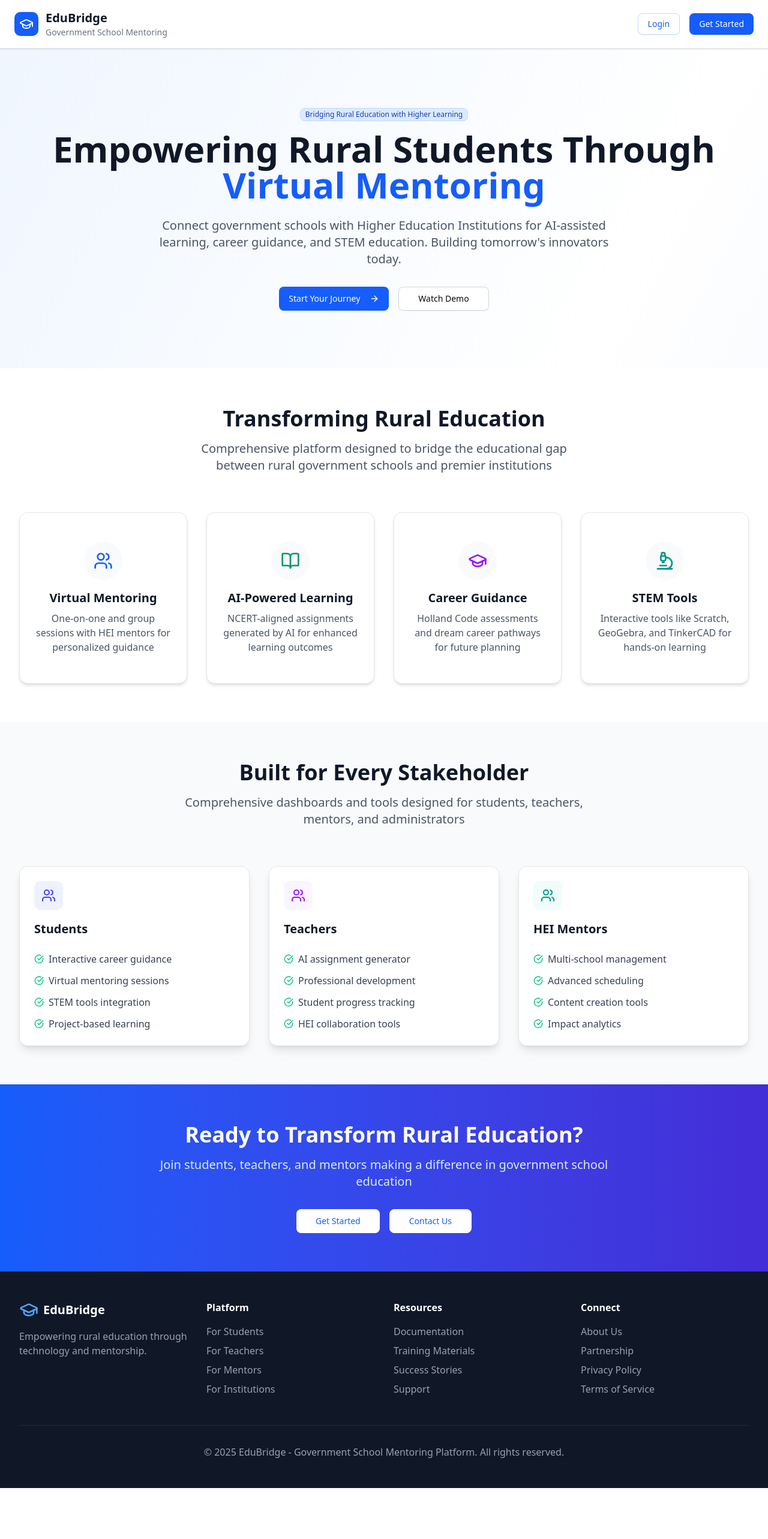
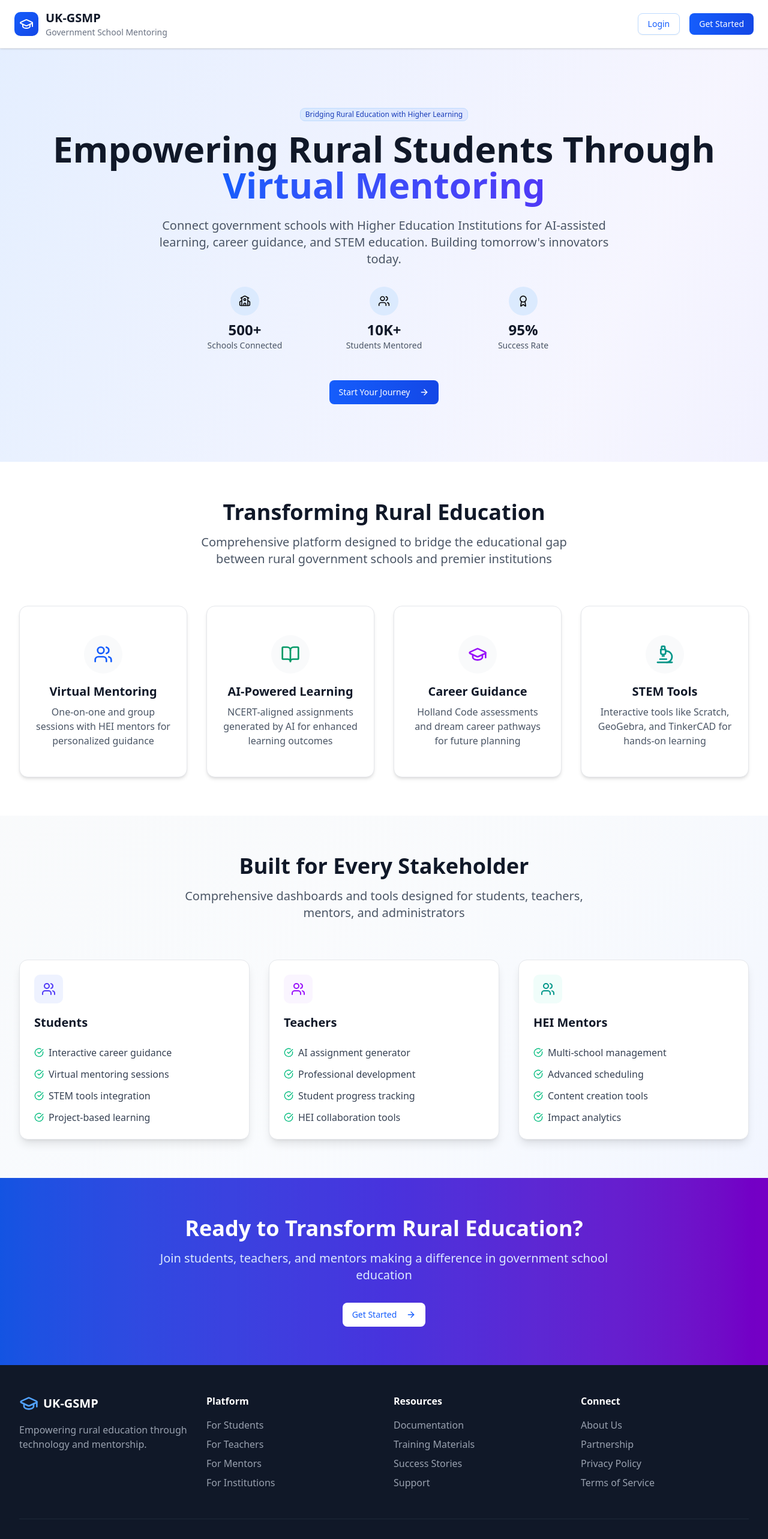
Before and after one commit to Harshit-pandey-bit/uttarakhand-study-management, a Next.js app in the folder client/: page / in a window 1280 px wide. Shown: the top 2566 px of the page at 60% size. Before the commit the page ends 2481 px from the top, so only its background shows below. Built offline with nearby package versions, Linux system fonts and the light colour scheme.

Commit message:
harsshit ki fielding set kr do

```diff
--- a/client/package.json
+++ b/client/package.json
@@ -16,6 +16,7 @@
     "clsx": "^2.1.1",
     "lucide-react": "^0.544.0",
     "next": "15.5.4",
+    "pnpm": "^10.17.1",
     "react": "19.1.0",
     "react-dom": "19.1.0",
     "tailwind-merge": "^3.3.1"
--- a/client/src/app/page.tsx
+++ b/client/src/app/page.tsx
@@ -9,34 +9,37 @@ import {
   Microscope,
   ArrowRight,
   CheckCircle,
-  Star
+  Star,
+  TrendingUp,
+  School,
+  Award
 } from 'lucide-react';
 
 export default function LandingPage() {
   return (
     <div className="min-h-screen bg-gradient-to-br from-blue-50 via-white to-indigo-50">
       {/* Header */}
-      <header className="bg-white shadow-sm border-b border-gray-200">
+      <header className="bg-white shadow-sm border-b border-gray-200 sticky top-0 z-50 backdrop-blur-md bg-white/95">
         <div className="w-full px-6">
           <div className="flex justify-between items-center py-4">
-            <div className="flex items-center space-x-3">
-              <div className="w-10 h-10 bg-blue-600 rounded-lg flex items-center justify-center">
+            <div className="flex items-center space-x-3 group cursor-pointer">
+              <div className="w-10 h-10 bg-gradient-to-br from-blue-600 to-blue-700 rounded-lg flex items-center justify-center transform transition-transform group-hover:scale-110 group-hover:rotate-3">
                 <GraduationCap className="h-6 w-6 text-white" />
               </div>
               <div>
-                <h1 className="text-xl font-bold text-gray-900">EduBridge</h1>
+                <h1 className="text-xl font-bold text-gray-900 group-hover:text-blue-600 transition-colors">UK-GSMP</h1>
                 <p className="text-sm text-gray-500">Government School Mentoring</p>
               </div>
             </div>
 
             <div className="flex items-center space-x-4">
               <Link href="/auth/login">
-                <Button variant="outline" className="text-blue-600 border-blue-200 hover:bg-blue-50">
+                <Button variant="outline" className="text-blue-600 border-blue-200 hover:bg-blue-50 hover:border-blue-300 transition-all duration-300 hover:shadow-md hover:-translate-y-0.5">
                   Login
                 </Button>
               </Link>
               <Link href="/auth/register">
-                <Button className="bg-blue-600 hover:bg-blue-700 text-white">
+                <Button className="bg-gradient-to-r from-blue-600 to-blue-700 hover:from-blue-700 hover:to-blue-800 text-white transition-all duration-300 hover:shadow-lg hover:-translate-y-0.5 transform">
                   Get Started
                 </Button>
               </Link>
@@ -46,30 +49,36 @@ export default function LandingPage() {
       </header>
 
       {/* Hero Section */}
-      <section className="py-16 lg:py-24">
-        <div className="max-w-7xl mx-auto px-4 sm:px-6 lg:px-8">
+      <section className="py-16 lg:py-24 relative overflow-hidden">
+        <div className="absolute inset-0 bg-gradient-to-r from-blue-600/5 to-indigo-600/5"></div>
+        <div className="max-w-7xl mx-auto px-4 sm:px-6 lg:px-8 relative">
           <div className="text-center">
-            <Badge className="mb-4 bg-blue-100 text-blue-800 border-blue-200">
+            <Badge className="mb-4 bg-gradient-to-r from-blue-100 to-indigo-100 text-blue-800 border-blue-200 hover:from-blue-200 hover:to-indigo-200 transition-all duration-300 cursor-default">
               Bridging Rural Education with Higher Learning
             </Badge>
-            <h1 className="text-4xl lg:text-6xl font-bold text-gray-900 mb-6">
+            <h1 className="text-4xl lg:text-6xl font-bold text-gray-900 mb-6 animate-in slide-in-from-bottom duration-1000">
               Empowering Rural Students Through{' '}
-              <span className="text-blue-600">Virtual Mentoring</span>
+              <span className="text-transparent bg-clip-text bg-gradient-to-r from-blue-600 to-indigo-600">Virtual Mentoring</span>
             </h1>
-            <p className="text-xl text-gray-600 mb-8 max-w-3xl mx-auto">
+            <p className="text-xl text-gray-600 mb-8 max-w-3xl mx-auto animate-in slide-in-from-bottom duration-1000 delay-200">
               Connect government schools with Higher Education Institutions for AI-assisted learning,
               career guidance, and STEM education. Building tomorrow's innovators today.
             </p>
 
+            {/* Interactive Stats */}
+            <div className="grid grid-cols-1 md:grid-cols-3 gap-6 mb-12 max-w-2xl mx-auto">
+              <StatCard number="500+" label="Schools Connected" icon={<School className="h-5 w-5" />} />
+              <StatCard number="10K+" label="Students Mentored" icon={<Users className="h-5 w-5" />} />
+              <StatCard number="95%" label="Success Rate" icon={<Award className="h-5 w-5" />} />
+            </div>
+
             <div className="flex flex-col sm:flex-row justify-center space-y-4 sm:space-y-0 sm:space-x-4">
               <Link href="/auth/register">
-                <Button size="lg" className="bg-blue-600 hover:bg-blue-700 text-white px-8 py-3">
-                  Start Your Journey <ArrowRight className="ml-2 h-5 w-5" />
+                <Button size="lg" className="bg-gradient-to-r from-blue-600 to-blue-700 hover:from-blue-700 hover:to-blue-800 text-white px-8 py-3 transition-all duration-300 hover:shadow-xl hover:-translate-y-1 transform group">
+                  Start Your Journey <ArrowRight className="ml-2 h-5 w-5 group-hover:translate-x-1 transition-transform" />
                 </Button>
               </Link>
-              <Button size="lg" variant="outline" className="border-gray-300 px-8 py-3">
-                Watch Demo
-              </Button>
+
             </div>
           </div>
         </div>
@@ -92,28 +101,32 @@ export default function LandingPage() {
               icon={<Users className="h-8 w-8 text-blue-600" />}
               title="Virtual Mentoring"
               description="One-on-one and group sessions with HEI mentors for personalized guidance"
+              color="blue"
             />
             <FeatureCard
               icon={<BookOpen className="h-8 w-8 text-emerald-600" />}
               title="AI-Powered Learning"
               description="NCERT-aligned assignments generated by AI for enhanced learning outcomes"
+              color="emerald"
             />
             <FeatureCard
               icon={<GraduationCap className="h-8 w-8 text-purple-600" />}
               title="Career Guidance"
               description="Holland Code assessments and dream career pathways for future planning"
+              color="purple"
             />
             <FeatureCard
               icon={<Microscope className="h-8 w-8 text-teal-600" />}
               title="STEM Tools"
               description="Interactive tools like Scratch, GeoGebra, and TinkerCAD for hands-on learning"
+              color="teal"
             />
           </div>
         </div>
       </section>
 
       {/* User Roles */}
-      <section className="py-16 bg-gray-50">
+      <section className="py-16 bg-gradient-to-br from-gray-50 to-blue-50/30">
         <div className="max-w-7xl mx-auto px-4 sm:px-6 lg:px-8">
           <div className="text-center mb-16">
             <h2 className="text-3xl lg:text-4xl font-bold text-gray-900 mb-4">
@@ -160,8 +173,9 @@ export default function LandingPage() {
       </section>
 
       {/* CTA Section */}
-      <section className="py-16 bg-gradient-to-r from-blue-600 to-indigo-700 text-white">
-        <div className="max-w-4xl mx-auto text-center px-4 sm:px-6 lg:px-8">
+      <section className="py-16 bg-gradient-to-r from-blue-600 via-indigo-600 to-purple-700 text-white relative overflow-hidden">
+        <div className="absolute inset-0 bg-black/10"></div>
+        <div className="max-w-4xl mx-auto text-center px-4 sm:px-6 lg:px-8 relative z-10">
           <h2 className="text-3xl lg:text-4xl font-bold mb-4">
             Ready to Transform Rural Education?
           </h2>
@@ -169,15 +183,12 @@ export default function LandingPage() {
             Join students, teachers, and mentors making a difference in government school education
           </p>
 
-          <div className="flex flex-col sm:flex-row justify-center space-y-4 sm:space-y-0 sm:space-x-4">
+          <div className="flex flex-col sm:flex-row justify-center">
             <Link href="/auth/register">
-              <Button size="lg" className="bg-white text-blue-600 hover:bg-gray-50 px-8 py-3">
-                Get Started
+              <Button size="lg" className="bg-white text-blue-600 hover:bg-gray-50 px-8 py-3 transition-all duration-300 hover:shadow-xl hover:-translate-y-1 transform group">
+                Get Started <ArrowRight className="ml-2 h-5 w-5 group-hover:translate-x-1 transition-transform" />
               </Button>
             </Link>
-            <Button size="lg" variant="outline" className="text-blue-600 border-white hover:bg-blue-600 hover:text-white px-8 py-3">
-                Contact Us
-            </Button>
           </div>
         </div>
       </section>
@@ -187,9 +198,9 @@ export default function LandingPage() {
         <div className="max-w-7xl mx-auto px-4 sm:px-6 lg:px-8">
           <div className="grid grid-cols-1 md:grid-cols-4 gap-8">
             <div>
-              <div className="flex items-center space-x-2 mb-4">
-                <GraduationCap className="h-8 w-8 text-blue-400" />
-                <span className="text-xl font-bold">EduBridge</span>
+              <div className="flex items-center space-x-2 mb-4 group cursor-pointer">
+                <GraduationCap className="h-8 w-8 text-blue-400 group-hover:text-blue-300 transition-colors" />
+                <span className="text-xl font-bold group-hover:text-blue-300 transition-colors">UK-GSMP</span>
               </div>
               <p className="text-gray-400">
                 Empowering rural education through technology and mentorship.
@@ -199,30 +210,30 @@ export default function LandingPage() {
             <div>
               <h3 className="font-semibold mb-4">Platform</h3>
               <ul className="space-y-2 text-gray-400">
-                <li><Link href="#" className="hover:text-white">For Students</Link></li>
-                <li><Link href="#" className="hover:text-white">For Teachers</Link></li>
-                <li><Link href="#" className="hover:text-white">For Mentors</Link></li>
-                <li><Link href="#" className="hover:text-white">For Institutions</Link></li>
+                <li><Link href="#" className="hover:text-blue-400 transition-colors duration-200">For Students</Link></li>
+                <li><Link href="#" className="hover:text-blue-400 transition-colors duration-200">For Teachers</Link></li>
+                <li><Link href="#" className="hover:text-blue-400 transition-colors duration-200">For Mentors</Link></li>
+                <li><Link href="#" className="hover:text-blue-400 transition-colors duration-200">For Institutions</Link></li>
               </ul>
             </div>
 
             <div>
               <h3 className="font-semibold mb-4">Resources</h3>
               <ul className="space-y-2 text-gray-400">
-                <li><Link href="#" className="hover:text-white">Documentation</Link></li>
-                <li><Link href="#" className="hover:text-white">Training Materials</Link></li>
-                <li><Link href="#" className="hover:text-white">Success Stories</Link></li>
-                <li><Link href="#" className="hover:text-white">Support</Link></li>
+                <li><Link href="#" className="hover:text-blue-400 transition-colors duration-200">Documentation</Link></li>
+                <li><Link href="#" className="hover:text-blue-400 transition-colors duration-200">Training Materials</Link></li>
+                <li><Link href="#" className="hover:text-blue-400 transition-colors duration-200">Success Stories</Link></li>
+                <li><Link href="#" className="hover:text-blue-400 transition-colors duration-200">Support</Link></li>
               </ul>
             </div>
 
             <div>
               <h3 className="font-semibold mb-4">Connect</h3>
               <ul className="space-y-2 text-gray-400">
-                <li><Link href="#" className="hover:text-white">About Us</Link></li>
-                <li><Link href="#" className="hover:text-white">Partnership</Link></li>
-                <li><Link href="#" className="hover:text-white">Privacy Policy</Link></li>
-                <li><Link href="#" className="hover:text-white">Terms of Service</Link></li>
+                <li><Link href="#" className="hover:text-blue-400 transition-colors duration-200">About Us</Link></li>
+                <li><Link href="#" className="hover:text-blue-400 transition-colors duration-200">Partnership</Link></li>
+                <li><Link href="#" className="hover:text-blue-400 transition-colors duration-200">Privacy Policy</Link></li>
+                <li><Link href="#" className="hover:text-blue-400 transition-colors duration-200">Terms of Service</Link></li>
               </ul>
             </div>
           </div>
@@ -237,18 +248,38 @@ export default function LandingPage() {
 }
 
 // Supporting Components
-function FeatureCard({ icon, title, description }: {
+function StatCard({ number, label, icon }: { number: string; label: string; icon: React.ReactNode }) {
+  return (
+    <div className="text-center group cursor-default">
+      <div className="inline-flex items-center justify-center w-12 h-12 bg-blue-100 rounded-full mb-2 group-hover:bg-blue-200 transition-colors duration-300">
+        {icon}
+      </div>
+      <div className="text-2xl font-bold text-gray-900 group-hover:text-blue-600 transition-colors duration-300">{number}</div>
+      <div className="text-sm text-gray-600">{label}</div>
+    </div>
+  );
+}
+
+function FeatureCard({ icon, title, description, color }: {
   icon: React.ReactNode;
   title: string;
   description: string;
+  color: string;
 }) {
+  const colorClasses = {
+    blue: 'group-hover:bg-blue-100',
+    emerald: 'group-hover:bg-emerald-100',
+    purple: 'group-hover:bg-purple-100',
+    teal: 'group-hover:bg-teal-100'
+  };
+
   return (
-    <Card className="bg-white shadow-md border border-gray-200 hover:shadow-lg transition-shadow">
+    <Card className="bg-white shadow-md border border-gray-200 hover:shadow-xl transition-all duration-300 hover:-translate-y-2 transform group cursor-pointer">
       <CardContent className="p-6 text-center">
-        <div className="w-16 h-16 mx-auto mb-4 bg-gray-50 rounded-full flex items-center justify-center">
+        <div className={`w-16 h-16 mx-auto mb-4 bg-gray-50 ${colorClasses[color as keyof typeof colorClasses]} rounded-full flex items-center justify-center transition-all duration-300 group-hover:scale-110`}>
           {icon}
         </div>
-        <h3 className="text-xl font-semibold text-gray-900 mb-2">{title}</h3>
+        <h3 className="text-xl font-semibold text-gray-900 mb-2 group-hover:text-blue-600 transition-colors duration-300">{title}</h3>
         <p className="text-gray-600">{description}</p>
       </CardContent>
     </Card>
@@ -261,25 +292,25 @@ function UserRoleCard({ role, color, features }: {
   features: string[];
 }) {
   const colorClasses = {
-    indigo: 'bg-indigo-600 text-indigo-600 border-indigo-200 bg-indigo-50',
-    purple: 'bg-purple-600 text-purple-600 border-purple-200 bg-purple-50',
-    teal: 'bg-teal-600 text-teal-600 border-teal-200 bg-teal-50'
+    indigo: 'bg-indigo-600 text-indigo-600 border-indigo-200 bg-indigo-50 group-hover:bg-indigo-100',
+    purple: 'bg-purple-600 text-purple-600 border-purple-200 bg-purple-50 group-hover:bg-purple-100',
+    teal: 'bg-teal-600 text-teal-600 border-teal-200 bg-teal-50 group-hover:bg-teal-100'
   };
 
   return (
-    <Card className="bg-white shadow-lg border border-gray-200 hover:shadow-xl transition-shadow">
+    <Card className="bg-white shadow-lg border border-gray-200 hover:shadow-2xl transition-all duration-300 hover:-translate-y-1 transform group cursor-pointer">
       <CardHeader>
-        <div className={`w-12 h-12 ${colorClasses[color as keyof typeof colorClasses].split(' ')[3]} rounded-lg flex items-center justify-center mb-3`}>
-          <Users className={`h-6 w-6 ${colorClasses[color as keyof typeof colorClasses].split(' ')[1]}`} />
+        <div className={`w-12 h-12 ${colorClasses[color as keyof typeof colorClasses].split(' ')[3]} ${colorClasses[color as keyof typeof colorClasses].split(' ')[4]} rounded-lg flex items-center justify-center mb-3 transition-all duration-300 group-hover:scale-110`}>
+          <Users className={`h-6 w-6 ${colorClasses[color as keyof typeof colorClasses].split(' ')[1]} transition-transform duration-300 group-hover:rotate-12`} />
         </div>
-        <CardTitle className="text-xl text-gray-900">{role}</CardTitle>
+        <CardTitle className="text-xl text-gray-900 group-hover:text-blue-600 transition-colors duration-300">{role}</CardTitle>
       </CardHeader>
       <CardContent>
         <ul className="space-y-3">
           {features.map((feature, index) => (
-            <li key={index} className="flex items-center space-x-2">
-              <CheckCircle className="h-4 w-4 text-emerald-500" />
-              <span className="text-gray-700">{feature}</span>
+            <li key={index} className="flex items-center space-x-2 group/item">
+              <CheckCircle className="h-4 w-4 text-emerald-500 group-hover/item:scale-110 transition-transform duration-300" />
+              <span className="text-gray-700 group-hover/item:text-gray-900 transition-colors duration-300">{feature}</span>
             </li>
           ))}
         </ul>
@@ -295,22 +326,22 @@ function TestimonialCard({ name, role, quote, rating }: {
   rating: number;
 }) {
   return (
-    <Card className="bg-white shadow-lg border border-gray-200">
+    <Card className="bg-white shadow-lg border border-gray-200 hover:shadow-xl transition-all duration-300 hover:-translate-y-1 transform group cursor-pointer">
       <CardContent className="p-6">
         <div className="flex mb-4">
           {[...Array(rating)].map((_, i) => (
-            <Star key={i} className="h-5 w-5 text-yellow-400 fill-current" />
+            <Star key={i} className="h-5 w-5 text-yellow-400 fill-current group-hover:scale-110 transition-transform duration-300" style={{ transitionDelay: `${i * 50}ms` }} />
           ))}
         </div>
-        <blockquote className="text-gray-700 mb-4 italic">"{quote}"</blockquote>
+        <blockquote className="text-gray-700 mb-4 italic group-hover:text-gray-900 transition-colors duration-300">"{quote}"</blockquote>
         <div className="flex items-center space-x-3">
-          <div className="w-10 h-10 bg-gray-300 rounded-full flex items-center justify-center">
-            <span className="text-sm font-medium text-gray-600">
+          <div className="w-10 h-10 bg-gradient-to-br from-blue-500 to-indigo-500 rounded-full flex items-center justify-center group-hover:scale-110 transition-transform duration-300">
+            <span className="text-sm font-medium text-white">
               {name.split(' ').map(n => n[0]).join('')}
             </span>
           </div>
           <div>
-            <div className="font-medium text-gray-900">{name}</div>
+            <div className="font-medium text-gray-900 group-hover:text-blue-600 transition-colors duration-300">{name}</div>
             <div className="text-sm text-gray-500">{role}</div>
           </div>
         </div>
```
Also changed, not shown: 2 other files (tests, documents, lock files or other folders).
